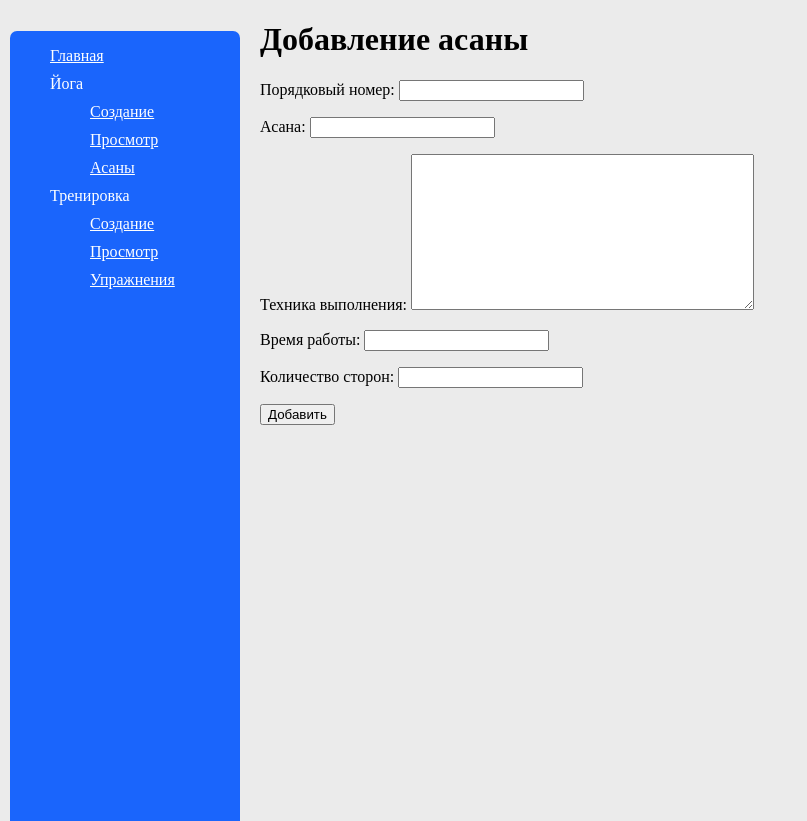
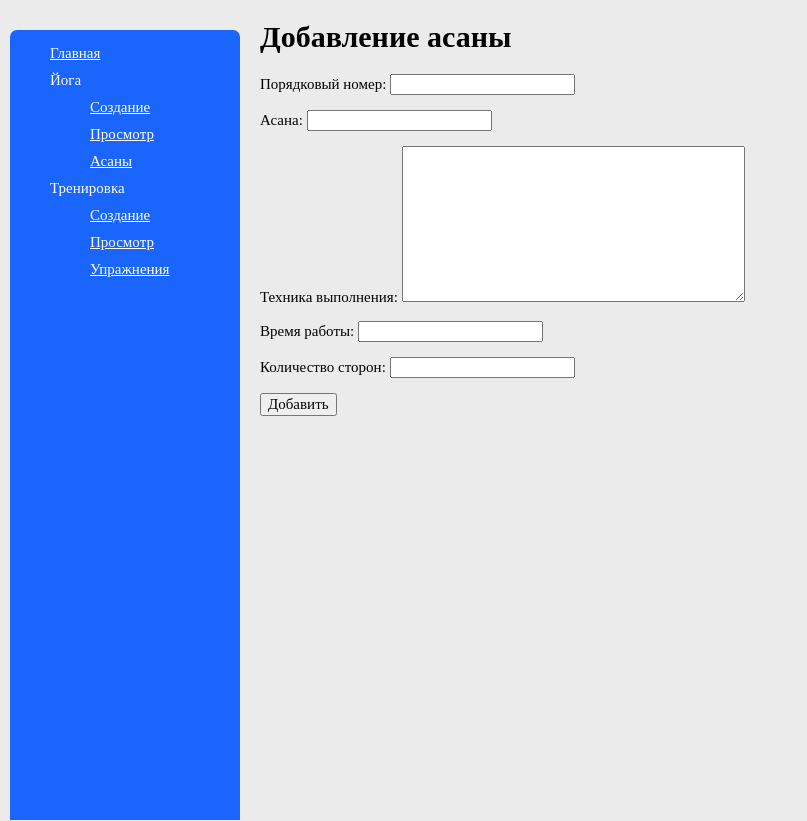
Before and after one commit to mika-akopyan/training_diary, a Django app: page /yoga/exercises/add/ in a window 1280 px wide. Shown: the whole page, without its empty margins (0-807 px from the left). Run offline with Django 5.2, Linux system fonts and the light colour scheme.

Commit message:
style: Change the font to Bahnschrift

```diff
--- a/website/diary_training_sessions/main/static/main/css/main.css
+++ b/website/diary_training_sessions/main/static/main/css/main.css
@@ -4,6 +4,13 @@ body {
     width: 100%;
     margin: 0px;
     padding: 0px;
+}
+
+html,
+body,
+.form-add__button {
+    font-family: 'Bahnschrift';
+    font-size: 15px;
 }
 
 body {
--- a/website/diary_training_sessions/workout/templates/workout/exercise_add.html
+++ b/website/diary_training_sessions/workout/templates/workout/exercise_add.html
@@ -4,9 +4,9 @@
 
 {% block content %}
     <h1>Добавление упражнения</h1>
-    <form action="" method="post">
+    <form class='form-add' action="" method="post">
         {% csrf_token %}
         {{ form.as_p }}
-        <button type="submit">Добавить</button>
+        <button class='form-add__button' type="submit">Добавить</button>
     </form>
 {% endblock content %}
--- a/website/diary_training_sessions/yoga/templates/yoga/asana_add.html
+++ b/website/diary_training_sessions/yoga/templates/yoga/asana_add.html
@@ -4,9 +4,9 @@
 
 {% block content %}
     <h1>Добавление асаны</h1>
-    <form action="" method="post">
+    <form class='form-add' action="" method="post">
         {% csrf_token %}
         {{ form.as_p }}
-        <button type="submit">Добавить</button>
+        <button class='form-add__button' type="submit">Добавить</button>
     </form>
 {% endblock content %}
```
